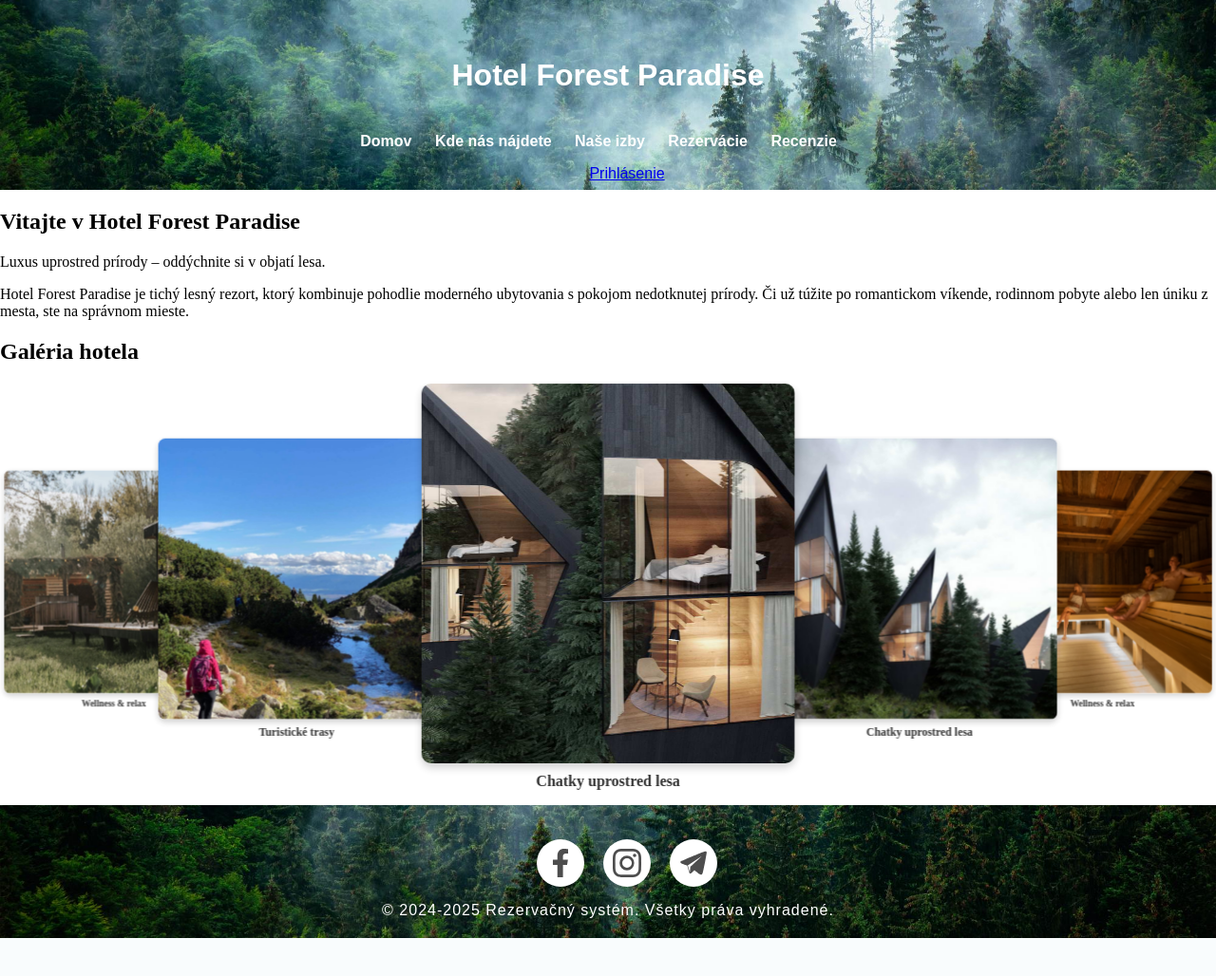
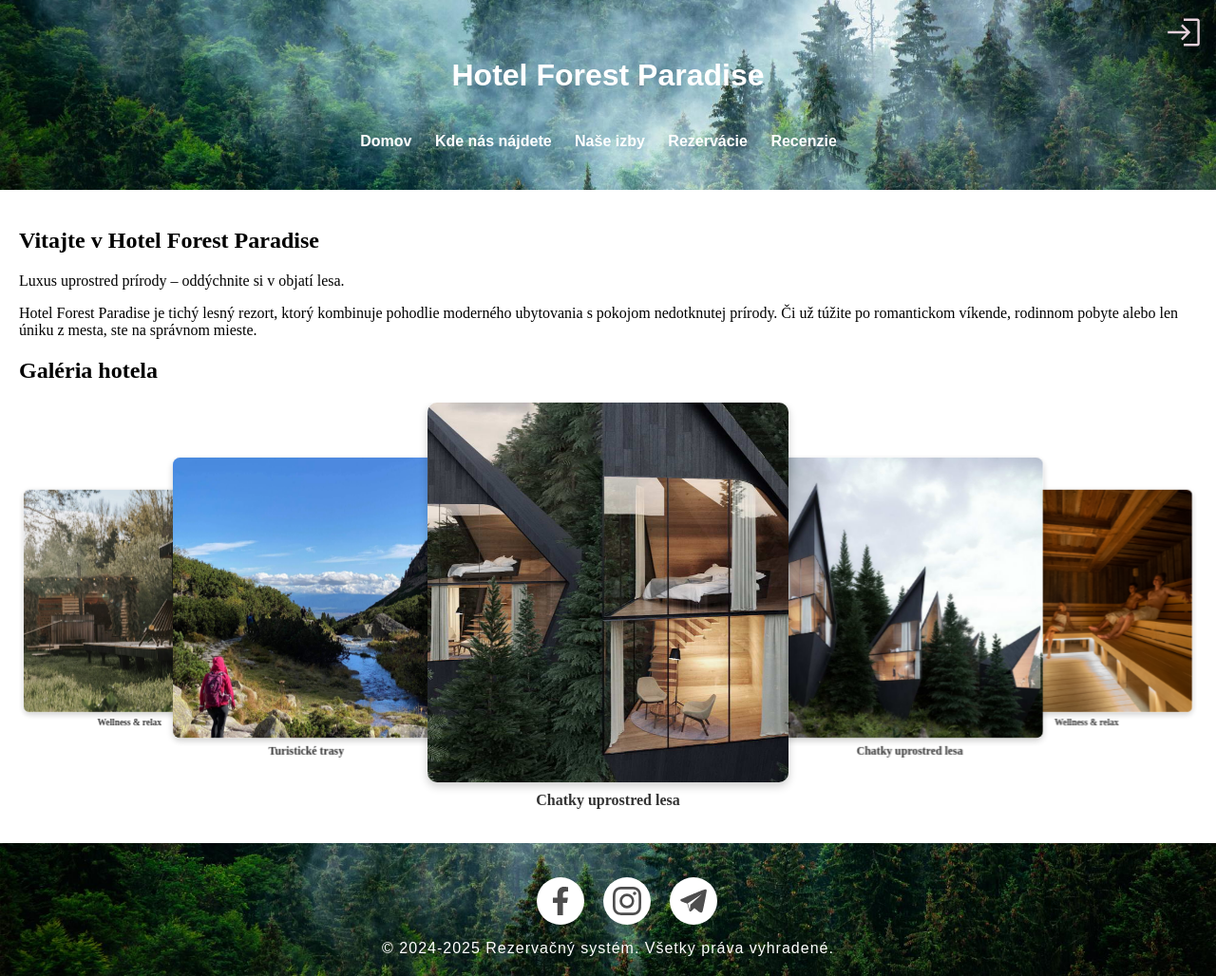
Before and after one commit to Ri4ik/Reservation_system_for_hotels, a PHP site: page /myproject/ in a window 1280 px wide. Shown: the whole page at 95% size. Before the commit the page ends 988 px from the top, so only its background shows below. Run offline with PHP 8.4, Linux system fonts and the light colour scheme.

Commit message:
pridal som odhlasenie/prihlasenie + redirect_after_login

```diff
--- a/App/Controllers/ReservationController.php
+++ b/App/Controllers/ReservationController.php
@@ -17,6 +17,7 @@
         $currentUser = $_SESSION['user'] ?? null;
 
         if (!$currentUser) {
+            $_SESSION['redirect_after_login'] = $_SERVER['REQUEST_URI'];
             return $this->redirect("?c=Auth&a=login");
         }
 
--- a/App/Controllers/ReviewController.php
+++ b/App/Controllers/ReviewController.php
@@ -24,6 +24,7 @@
     {
         // Якщо не авторизований — перекинути на логін
         if (!$this->app->getAuth()->isLogged()) {
+            $_SESSION['redirect_after_login'] = $_SERVER['REQUEST_URI'];
             return $this->redirect(\App\Config\Configuration::LOGIN_URL);
         }
 
--- a/App/Views/Home/index.view.php
+++ b/App/Views/Home/index.view.php
@@ -1,3 +1,4 @@
+<main>
 <div class="container-fluid">
     <link rel="stylesheet" href="https://cdn.jsdelivr.net/npm/swiper@11/swiper-bundle.min.css" />
     <script src="https://cdn.jsdelivr.net/npm/swiper@11/swiper-bundle.min.js"></script>
@@ -85,3 +86,4 @@
         </div>
     </div>
 </div>
+    </main>
--- a/App/Views/components/header.view.php
+++ b/App/Views/components/header.view.php
@@ -27,20 +27,18 @@
             </li>
         </ul>
     </nav>
-
-        <?php if ($auth->isLogged()) { ?>
-            <span class="navbar-text me-2">Prihlásený: <b><?= $auth->getLoggedUserName() ?></b></span>
-            <ul class="navbar-nav">
-                <li class="nav-item">
-                    <a class="nav-link" href="<?= $link->url("auth.logout") ?>">Odhlásenie</a>
-                </li>
-            </ul>
-        <?php } else { ?>
-            <ul class="navbar-nav">
-                <li class="nav-item">
-                    <a class="nav-link" href="<?= \App\Config\Configuration::LOGIN_URL ?>">Prihlásenie</a>
-                </li>
-            </ul>
-        <?php } ?>
+    </div>
+    <div class="auth-icons">
+        <?php if (isset($_SESSION['user'])): ?>
+            <!-- Если пользователь авторизован, отображаем кнопку выхода -->
+            <a href="?c=auth&a=logout" class="auth-icon">
+                <img src="public/images/logout_70dp_E6D2DC.svg" alt="Logout" />
+            </a>
+        <?php else: ?>
+            <!-- Если пользователь не авторизован, отображаем кнопку входа -->
+            <a href="?c=auth&a=login" class="auth-icon">
+                <img src="public/images/login_70dp_E6D2DC.svg" alt="Login" />
+            </a>
+        <?php endif; ?>
     </div>
 </header>
--- a/public/css/styl.css
+++ b/public/css/styl.css
@@ -654,7 +654,8 @@
 
 .auth-icon a {
     text-decoration: none;
-    color: inherit;
+    color: #eafef1;
+    text-shadow: 0 0 4px rgba(144, 238, 144, 0.5);
 }
 
 .auth-icon svg {
```
Also changed, not shown: App/Controllers/AuthController.php (+7 -1 lines), public/images/login_70dp_E6D2DC.svg (added), public/images/logout_70dp_E6D2DC.svg (added).
